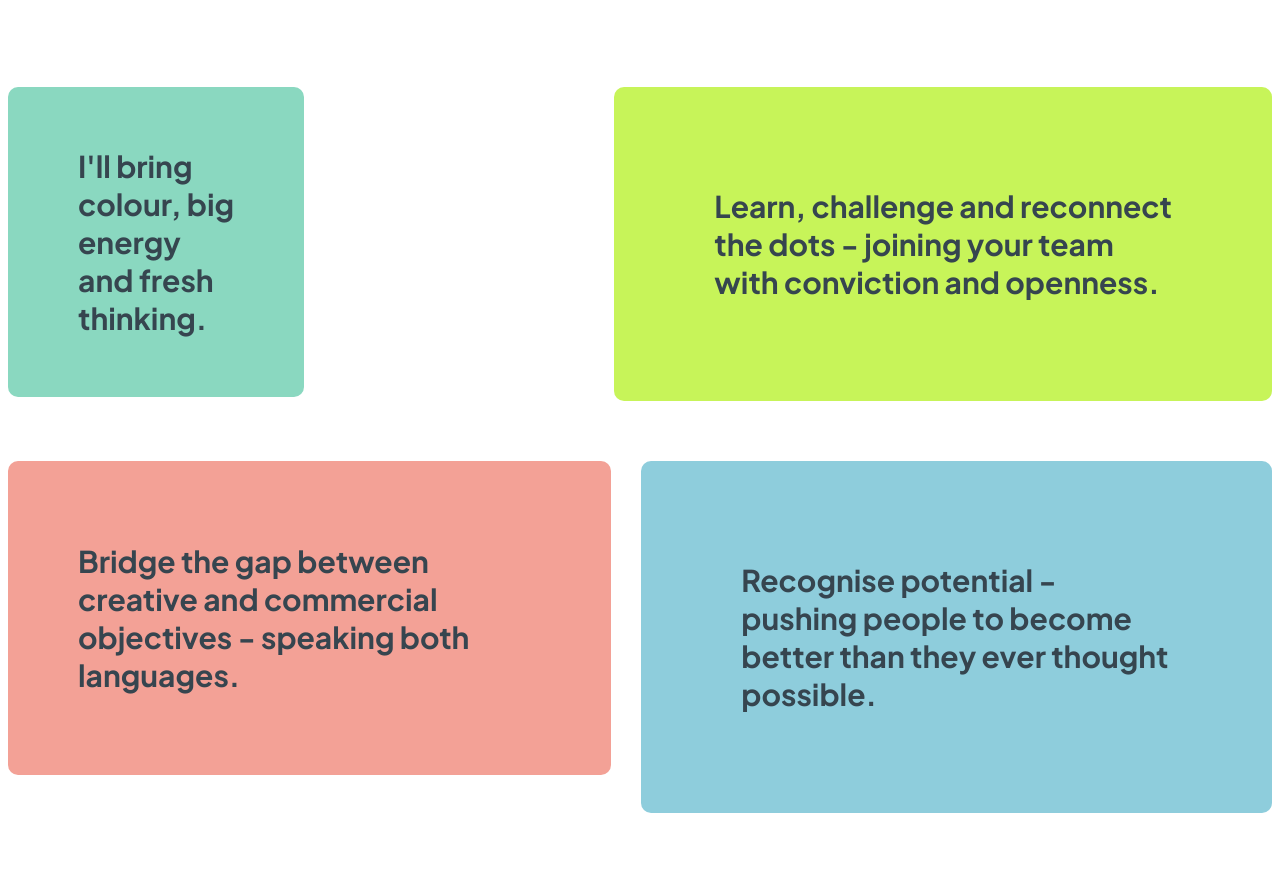
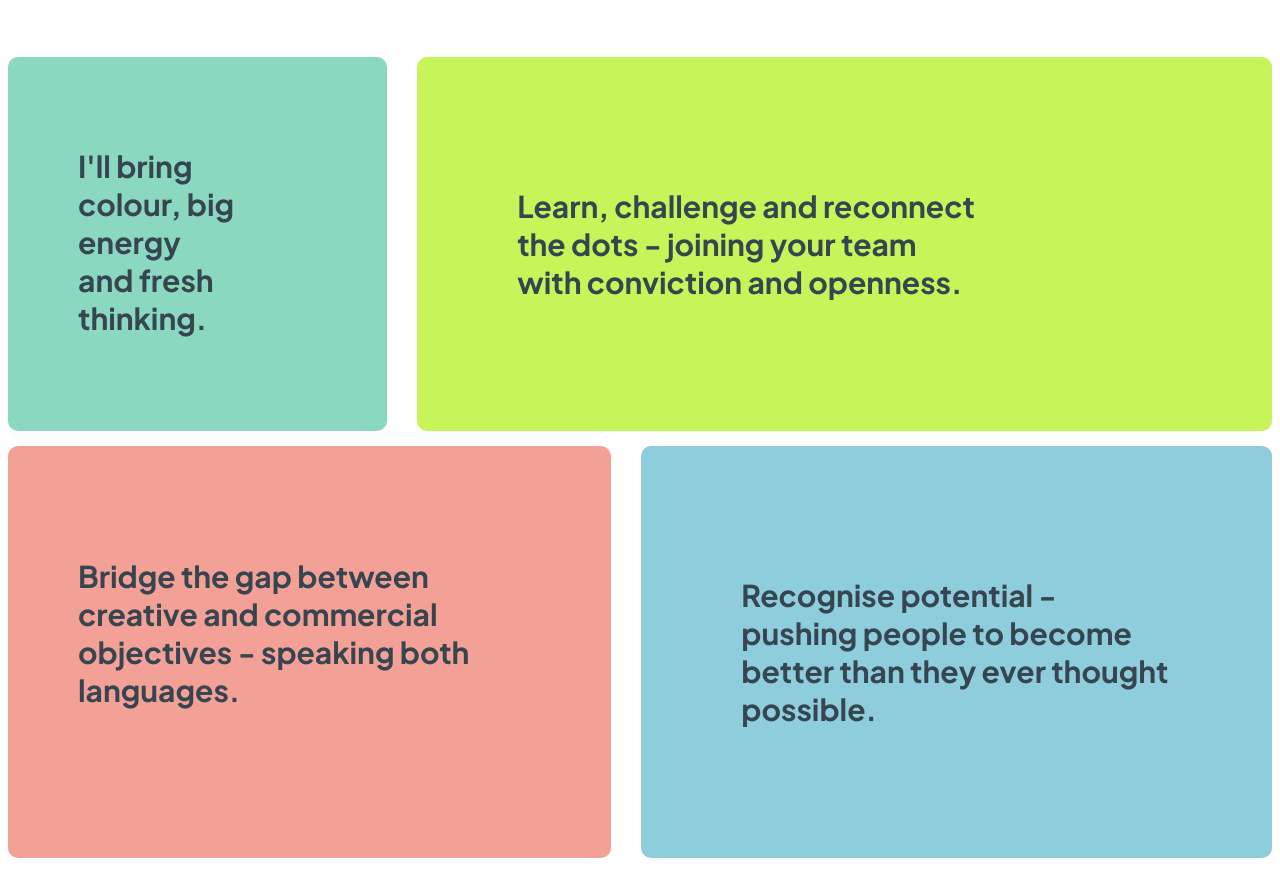
Before and after one commit to am-mahmud/web-dev-portfolio-ph-2, a plain HTML site: page index.html in a window 1280 px wide. Shown: the part 1783-2672 px from the top of the page. Drawn offline with Linux system fonts and the light colour scheme.

Commit message:
Style fixed

```diff
--- a/styles/portfolio.css
+++ b/styles/portfolio.css
@@ -18,6 +18,7 @@ nav ul{
     display: flex;
     gap: 10px;
     justify-content: flex-end;
+    /* margin-right: 10px; */
 }
 
 nav ul li{
@@ -87,19 +88,27 @@ nav ul li a{
     margin-top: 60px;
 }
 
+.expectation-item-1{
+    width: 30%;
+    background-color: #8AD8C0;
+    border-radius: 10px;
+}
+
 .expectation-item-1 h3{
-    background-color: #8AD8C0;
     color: #36454F;
     padding: 60px 70px;
-    border-radius: 10px;
     font-size: 30px;
 }
 
+.expectation-item-2{
+    flex: 1;
+    background-color: #C7F459;
+    border-radius: 10px;
+}
+
 .expectation-item-2 h3{
-    background-color: #C7F459;
     color: #36454F;
     padding: 100px 100px;
-    border-radius: 10px;
     font-size: 30px;
 }
 
@@ -107,19 +116,25 @@ nav ul li a{
     display: flex;
     justify-content: space-between;
     gap: 30px;
-    margin-top: 0;
+    margin-top: 15px;
+}
+
+.expectation-item-3{
+   background-color: #F3A196;
+   border-radius: 10px;
 }
 
 .expectation-item-3 h3{
-    background-color: #F3A196;
     color: #36454F;
     padding: 81px 70px;
-    border-radius: 10px;
     font-size: 30px;
 }
 
+.expectation-item-4{
+    background-color: #8ECDDC;
+    border-radius: 10px;
+}
 .expectation-item-4 h3{
-    background-color: #8ECDDC;
     color: #36454F;
     padding: 100px 100px;
     border-radius: 10px;
```
